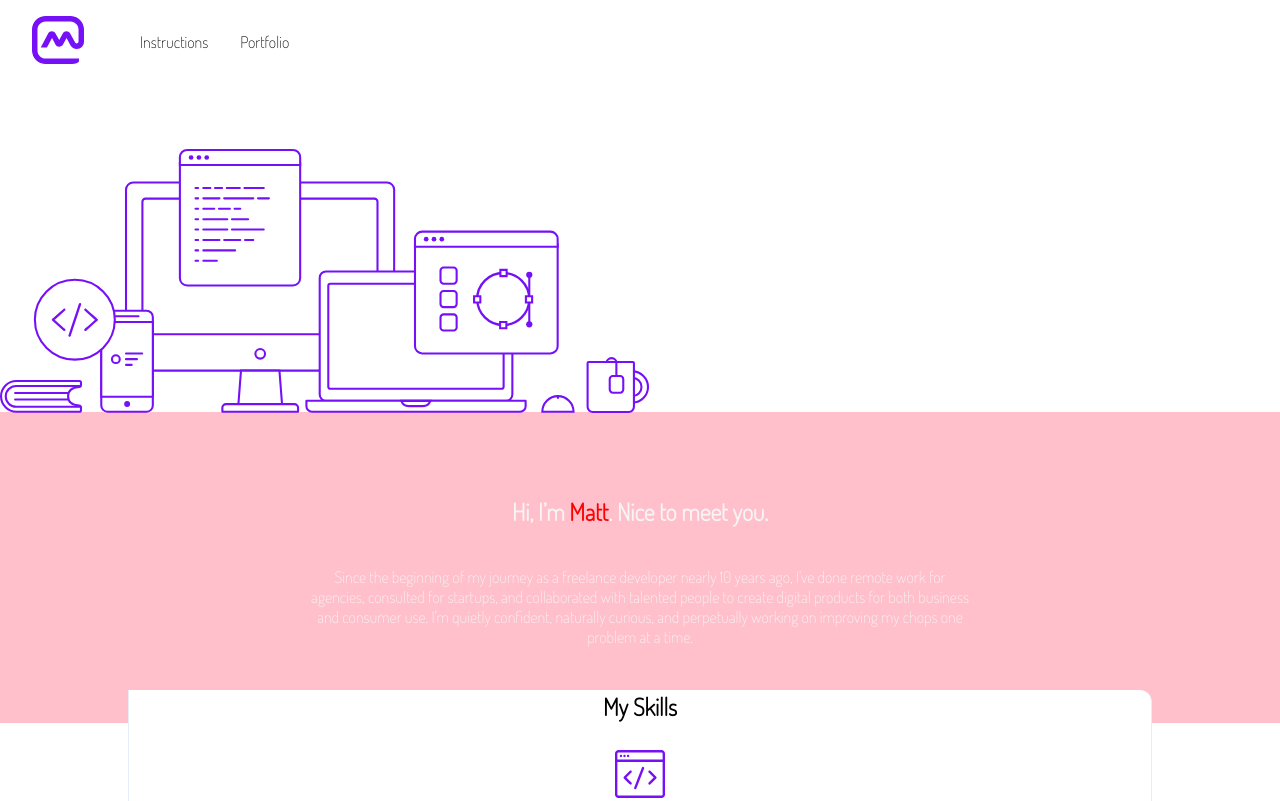
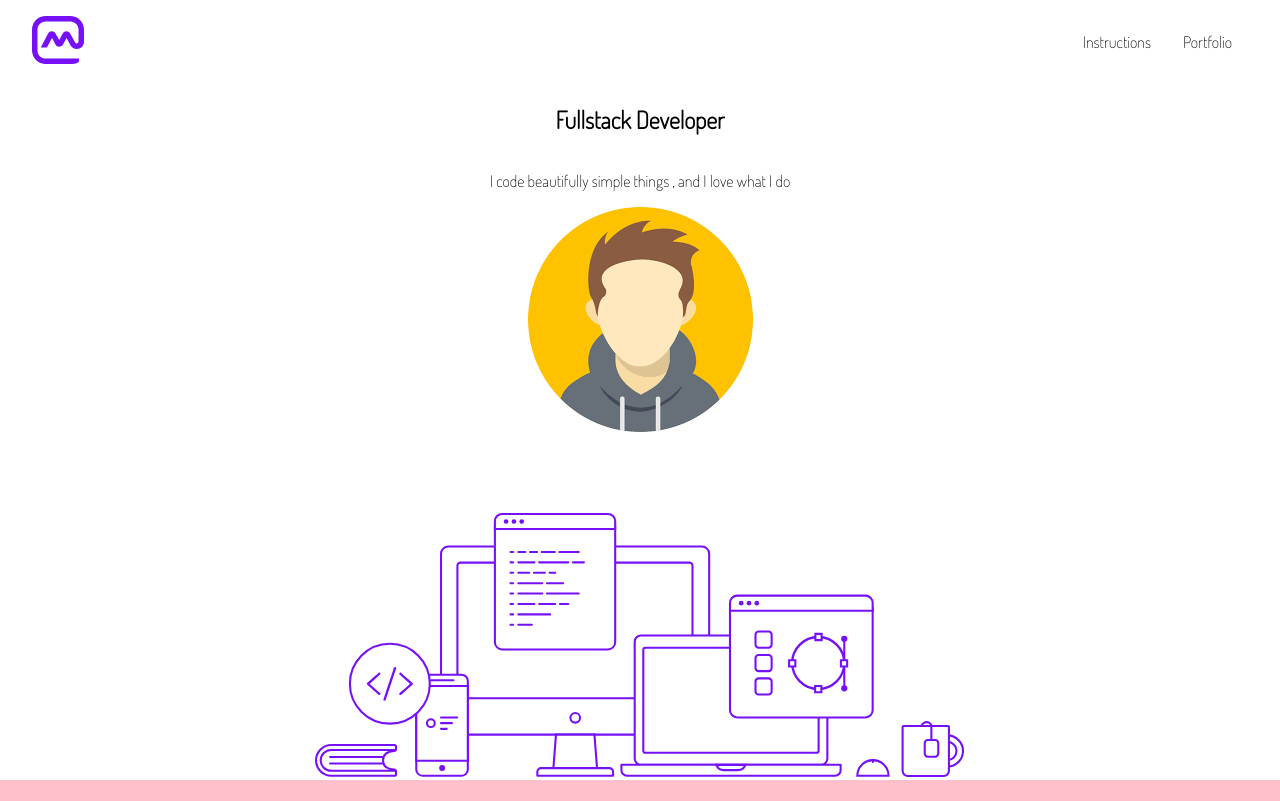
Before and after one commit to wildcodeschool-2025-03/JS-Paris-checkpoint-1, a website: page site/portfolio.html in a window 1280 px wide. Shown: the top 801 px of the page. Drawn offline with Linux system fonts and the light colour scheme.

Commit message:
etape 2 manque js

```diff
--- /dev/null
+++ b/site/css/mobile.css
@@ -0,0 +1,7 @@
+section>figure>img {
+    display: none;
+}
+
+.skills {
+    flex-direction: column-reverse;
+}
--- a/site/css/portfolio.css
+++ b/site/css/portfolio.css
@@ -9,6 +9,18 @@
   --styledShadow: 0 5px 5px 0 var(var(--shadowColor));
 
   --textAlign: center;
+}
+
+header nav {
+  display: flex;
+  justify-content: space-between;
+}
+
+main>article {
+  display: flex;
+  justify-content: center;
+  align-items: center;
+  flex-direction: column;
 }
 
 img {
@@ -32,6 +44,9 @@ p {
   margin: 0;
   margin-top: calc(var(--gutter) * 5);
   margin-bottom: calc(var(--gutter) * -0.3125);
+  display: flex;
+  justify-content: center;
+  margin-bottom: 3px;
 }
 
 .description {
@@ -52,9 +67,13 @@ p {
 }
 
 .skills {
-  margin-top: calc(var(--gutter) * -2);
+  /* margin-top: calc(var(--gutter) * -2); */
   border-radius: var(--radius);
   padding: 0 10%;
+  display: flex;
+  flex-direction: row-reverse;
+  /* justify-content: space-around; */
+
 }
 
 .skills--title {
--- a/site/portfolio.html
+++ b/site/portfolio.html
@@ -1,10 +1,12 @@
 <!DOCTYPE html>
 <html lang="en">
+
 <head>
   <meta charset="utf-8">
   <meta name="viewport" content="width=device-width, initial-scale=1, shrink-to-fit=no">
   <link rel="stylesheet" href="css/main.css">
   <link rel="stylesheet" href="css/portfolio.css">
+  <link rel="stylesheet" href="../site/css/mobile.css" media="screen and (max-width: 700px)">
   <title>Checkpoint 1 Portfolio</title>
 </head>
 
@@ -20,8 +22,14 @@
   </header>
 
   <main>
-      <!-- First banner with title, description, avatar and image desktop -->
-      <!-- You can use the avatar image on the folder image -->
+    <article>
+      <h1>Fullstack Developer</h1>
+      <p>I code beautifully simple things , and I love what I do</p>
+      <img src="../site/image/avatar-bis.png">
+    </article>
+
+
+
     <section>
       <figure class="desktop">
         <img src="image/desktop.svg" alt="desktop" />
@@ -32,14 +40,16 @@
     <article>
       <section class="description pink-bg">
         <h1>Hi, I’m <span id="firstname">Matt</span>. Nice to meet you.</h1>
-          <p>Since the beginning of my journey as a freelance developer nearly 10 years ago, I've done remote work for agencies, consulted for startups, and collaborated with talented people to create digital products for both business and consumer use. I'm quietly confident, naturally curious, and perpetually working on improving my chops one problem at a time.</p>
+        <p>Since the beginning of my journey as a freelance developer nearly 10 years ago, I've done remote work for
+          agencies, consulted for startups, and collaborated with talented people to create digital products for both
+          business and consumer use. I'm quietly confident, naturally curious, and perpetually working on improving my
+          chops one problem at a time.</p>
       </section>
     </article>
 
     <!-- Bloc of list of skill front end and back end -->
 
     <article class="skills">
-        <h2 class="skills--title">My Skills</h2>
       <section class="column">
         <img src="image/frontend.svg" alt="" />
         <h3>Back-end Developer</h3>
@@ -73,7 +83,7 @@
       <section class="box">
         <img src="https://mattfarley.ca/img/logos/kybercore.svg" alt="logo-entreprise" />
         <p>Next level plug and play chassis systems for custom do-it-yourself lightsaber builds.</p>
-            <a class="disabled" >In development</a>
+        <a class="disabled">In development</a>
       </section>
       <section class="box">
         <img src="https://mattfarley.ca/img/logos/basin.svg" alt="logo-entreprise" />
@@ -88,7 +98,7 @@
       <section class="box">
         <img src="https://mattfarley.ca/img/logos/dovetail.svg" alt="logo-entreprise" />
         <p>A space and member management solution for coworking communities both big and small.</p>
-            <a class="disabled" >Shutdown in 2017</a>
+        <a class="disabled">Shutdown in 2017</a>
       </section>
     </article>
   </main>
@@ -98,4 +108,5 @@
   </footer>
   <script src="js/portfolio.js"></script>
 </body>
+
 </html>
```
Lines whose indentation alone changed are shown as unchanged.
